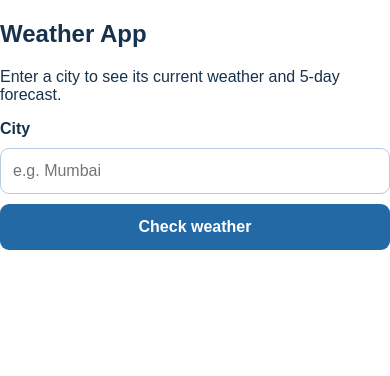
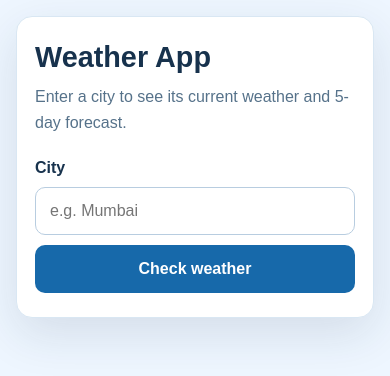
Before and after one commit to divyavulusala1203/weather-app, a React (Vite) app: page / in a window 390 px wide. Shown: the top 376 px of the page. Built offline with nearby package versions, Linux system fonts and the light colour scheme.

Commit message:
Fix weather app styling
Fix weather app styling

```diff
--- a/App.css
+++ b/App.css
@@ -2,41 +2,52 @@
   box-sizing: border-box;
 }
 
+html {
+  min-width: 320px;
+  min-height: 100%;
+}
+
 body {
+  min-width: 320px;
+  min-height: 100vh;
   margin: 0;
   font-family: Arial, sans-serif;
   color: #17324d;
+  background: #eef6ff;
 }
 
-.weather-page {
+button,
+input {
+  font: inherit;
+}
+
+.app-page {
   min-height: 100vh;
   display: grid;
   place-items: center;
   padding: 24px;
-  background:
-    radial-gradient(circle at top left, #d8ebff 0, transparent 38%),
-    linear-gradient(135deg, #eef6ff, #f8fbff);
+  background: #eef6ff;
 }
 
-.weather-app-card {
-  width: min(100%, 600px);
+.app-card {
+  width: min(100%, 560px);
   padding: 32px;
-  border: 1px solid #dce8f3;
+  border: 1px solid #d9e7f3;
   border-radius: 20px;
   background: #ffffff;
-  box-shadow: 0 16px 48px #17324d1a;
+  box-shadow: 0 16px 48px rgb(23 50 77 / 12%);
 }
 
-.weather-app-card h1 {
-  margin: 0 0 8px;
-  color: #102b45;
+.app-card h1 {
+  margin: 0 0 10px;
+  color: #17324d;
   font-size: clamp(1.8rem, 5vw, 2.4rem);
 }
 
-.app-intro {
+.app-card > p {
   margin: 0 0 24px;
-  color: #58728a;
-  line-height: 1.5;
+  color: #56728a;
+  line-height: 1.6;
 }
 
 .weather-form {
@@ -45,80 +56,79 @@ body {
 }
 
 .weather-form label {
+  color: #17324d;
   font-weight: 700;
 }
 
 .weather-form input {
   width: 100%;
-  min-height: 46px;
-  padding: 10px 12px;
-  border: 1px solid #b8cadd;
-  border-radius: 9px;
+  min-height: 48px;
+  padding: 12px 14px;
+  border: 1px solid #b8cde0;
+  border-radius: 10px;
+  outline: none;
   color: #17324d;
-  font: inherit;
+  background: #ffffff;
+  transition:
+    border-color 160ms ease,
+    box-shadow 160ms ease;
 }
 
 .weather-form input:focus {
-  border-color: #3978b8;
-  outline: 3px solid #3978b833;
+  border-color: #3485c5;
+  box-shadow: 0 0 0 3px rgb(52 133 197 / 16%);
+}
+
+.weather-form input:disabled {
+  color: #62788b;
+  background: #f3f7fb;
 }
 
 .weather-form button {
-  min-height: 46px;
-  padding: 10px 16px;
+  min-height: 48px;
+  padding: 12px 16px;
   border: 0;
-  border-radius: 9px;
-  background: #2369a6;
+  border-radius: 10px;
   color: #ffffff;
-  font: inherit;
+  background: #1769aa;
   font-weight: 700;
   cursor: pointer;
+  transition:
+    background-color 160ms ease,
+    transform 160ms ease;
 }
 
-.weather-form button:hover {
-  background: #195685;
+.weather-form button:hover:not(:disabled) {
+  background: #10568f;
+  transform: translateY(-1px);
 }
 
-.weather-form button:focus-visible {
-  outline: 3px solid #3978b866;
-  outline-offset: 2px;
+.weather-form button:disabled {
+  cursor: wait;
+  opacity: 0.7;
 }
 
 .status-message {
-  margin: 16px 0;
-  color: #395b78;
+  margin: 18px 0;
+  color: #34566f;
   line-height: 1.5;
 }
 
-.weather-result {
-  margin-top: 24px;
-  padding: 22px;
-  border: 1px solid #c9e0f4;
+.app-card section[aria-label^="Weather in"] {
+  margin-top: 22px;
+  padding: 20px;
   border-radius: 14px;
-  background: #e8f4ff;
   color: #17324d;
+  background: #dceeff;
 }
 
-.weather-result h2 {
-  margin: 0 0 6px;
+.app-card section[aria-label^="Weather in"] h2 {
+  margin: 0 0 8px;
   font-size: 1.5rem;
 }
 
-.location-details {
-  margin: 0 0 14px;
-  color: #54718b;
-}
-
-.current-temperature {
-  margin: 8px 0;
-  color: #102b45;
-  font-size: 2.5rem;
-  font-weight: 700;
-}
-
-.current-condition {
-  margin: 0;
-  color: #395b78;
+.app-card section[aria-label^="Weather in"] p {
+  line-height: 1.5;
 }
 
 .forecast-section {
@@ -127,8 +137,8 @@ body {
 
 .forecast-section h2 {
   margin: 0 0 14px;
-  color: #102b45;
-  font-size: 1.3rem;
+  color: #17324d;
+  font-size: 1.25rem;
 }
 
 .forecast-list {
@@ -142,10 +152,11 @@ body {
   align-items: center;
   justify-content: space-between;
   gap: 8px 14px;
-  padding: 13px 14px;
+  padding: 14px;
   border: 1px solid #e0eaf3;
-  border-radius: 10px;
-  background: #f6f9fc;
+  border-radius: 12px;
+  color: #34566f;
+  background: #f5f9fd;
 }
 
 .forecast-day strong {
@@ -153,17 +164,15 @@ body {
   color: #17324d;
 }
 
-.forecast-day span {
-  color: #45647f;
-}
-
-@media (max-width: 480px) {
-  .weather-page {
-    padding: 14px;
+@media (max-width: 520px) {
+  .app-page {
+    place-items: start center;
+    padding: 16px;
   }
 
-  .weather-app-card {
-    padding: 22px;
+  .app-card {
+    padding: 24px 18px;
+    border-radius: 16px;
   }
 
   .forecast-day {
```
